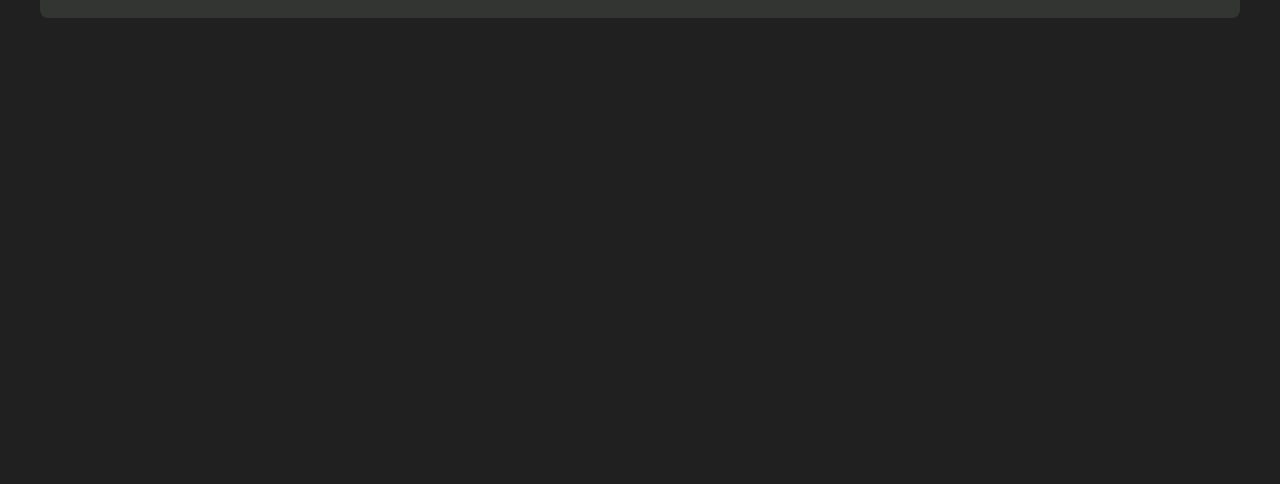
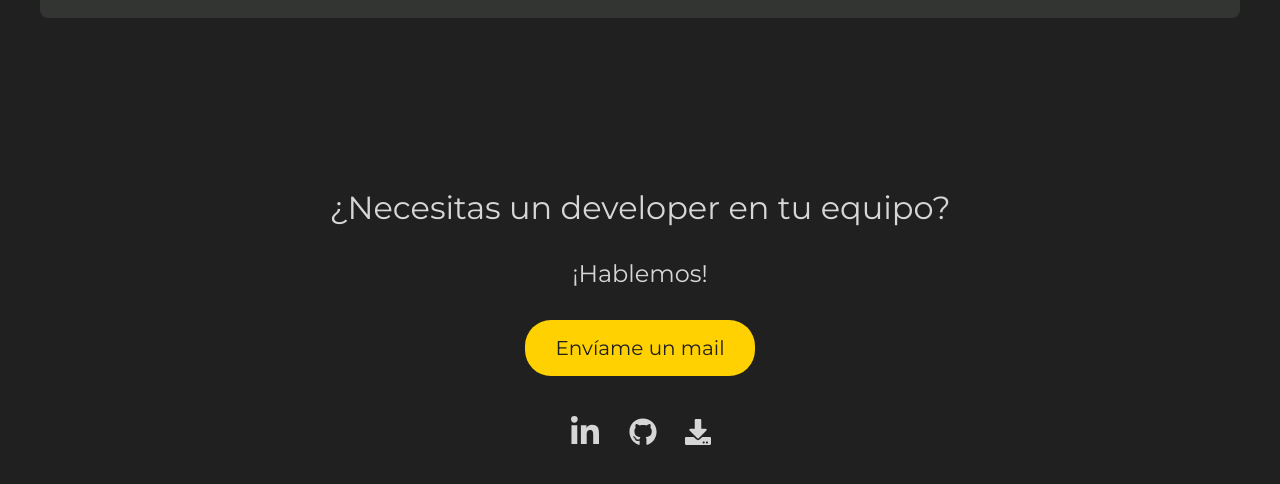
Before and after one commit to lucianocasini/lucianocasini.dev, a React (Create React App) app: page / in a window 1280 px wide. Shown: the part 3540-4024 px from the top of the page. Before the commit the page ends 3608 px from the top, so only its background shows below. Built offline with nearby package versions, Linux system fonts and the light colour scheme.

Commit message:
Add contact section

```diff
--- a/src/App.js
+++ b/src/App.js
@@ -1,6 +1,7 @@
 import React from 'react';
 import './assets/styles/general.css';
 import AboutMe from './components/AboutMe';
+import { Contact } from './components/Contact';
 import Experience from './components/Experience';
 import Navbar from './components/Navbar';
 import Projects from './components/Projects';
@@ -14,6 +15,7 @@ function App() {
       <AboutMe />
       <Experience />
       <Projects />
+      <Contact />
     </div>
   );
 }
--- /dev/null
+++ b/src/assets/styles/Contact.scss
@@ -0,0 +1,46 @@
+#contact {
+  display: flex;
+  flex-direction: column;
+  align-items: center;
+  gap: 32px;
+  margin-bottom: 180px;
+  h1 {
+    font-size: 32px;
+    text-align: center;
+  }
+  p {
+    font-size: 24px;
+  }
+
+  .buttons {
+    display: flex;
+    flex-direction: column;
+    gap: 40px;
+
+    .btn {
+      background-color: #ffd100;
+      color: #202020;
+      font-size: 20px;
+      padding: 16px 30px;
+      border-radius: 26px;
+    }
+    .social-networks {
+      display: flex;
+      gap: 28px;
+      justify-content: center;
+      align-items: center;
+      a {
+        .icon {
+          font-size: 28px;
+
+          &.linkedin {
+            font-size: 32px;
+          }
+          &.download-cv {
+            font-size: 26px;
+          }
+        }
+      }
+    }
+  }
+}
--- /dev/null
+++ b/src/components/Contact.js
@@ -0,0 +1,31 @@
+import React from 'react';
+import { FaDownload, FaGithub, FaLinkedinIn } from 'react-icons/fa';
+import '../assets/styles/Contact.scss';
+
+export const Contact = () => {
+  return (
+    <section id="contact">
+      <h1>¿Necesitas un developer en tu equipo?</h1>
+      <p>¡Hablemos!</p>
+      <div className="buttons">
+        <a href="mailto:lucianoo.casini@gmail.com" className="btn">
+          Envíame un mail
+        </a>
+        <div className="social-networks">
+          <a href="https://www.linkedin.com/in/lucianocasini/" title="Linkedin">
+            <FaLinkedinIn className="icon linkedin" />
+          </a>
+          <a href="https://github.com/lucianocasini/" title="Github">
+            <FaGithub className="icon" />
+          </a>
+          <a
+            href="https://drive.google.com/file/d/1xkfPy5p9JjvhJk9LGJ7aI-cb2UUxbIKd/view"
+            title="Descargar CV"
+          >
+            <FaDownload className="icon download-cv" />
+          </a>
+        </div>
+      </div>
+    </section>
+  );
+};
```
